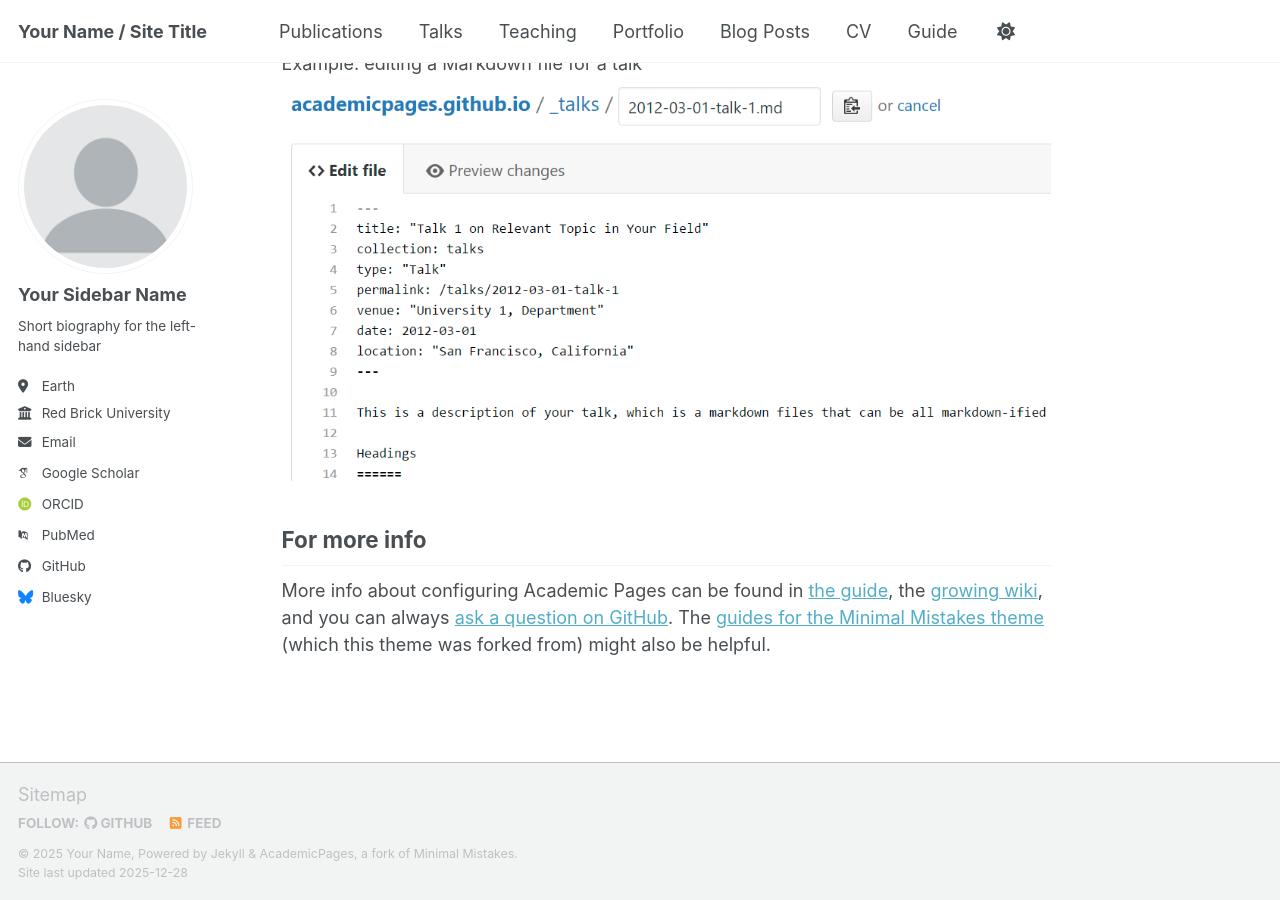
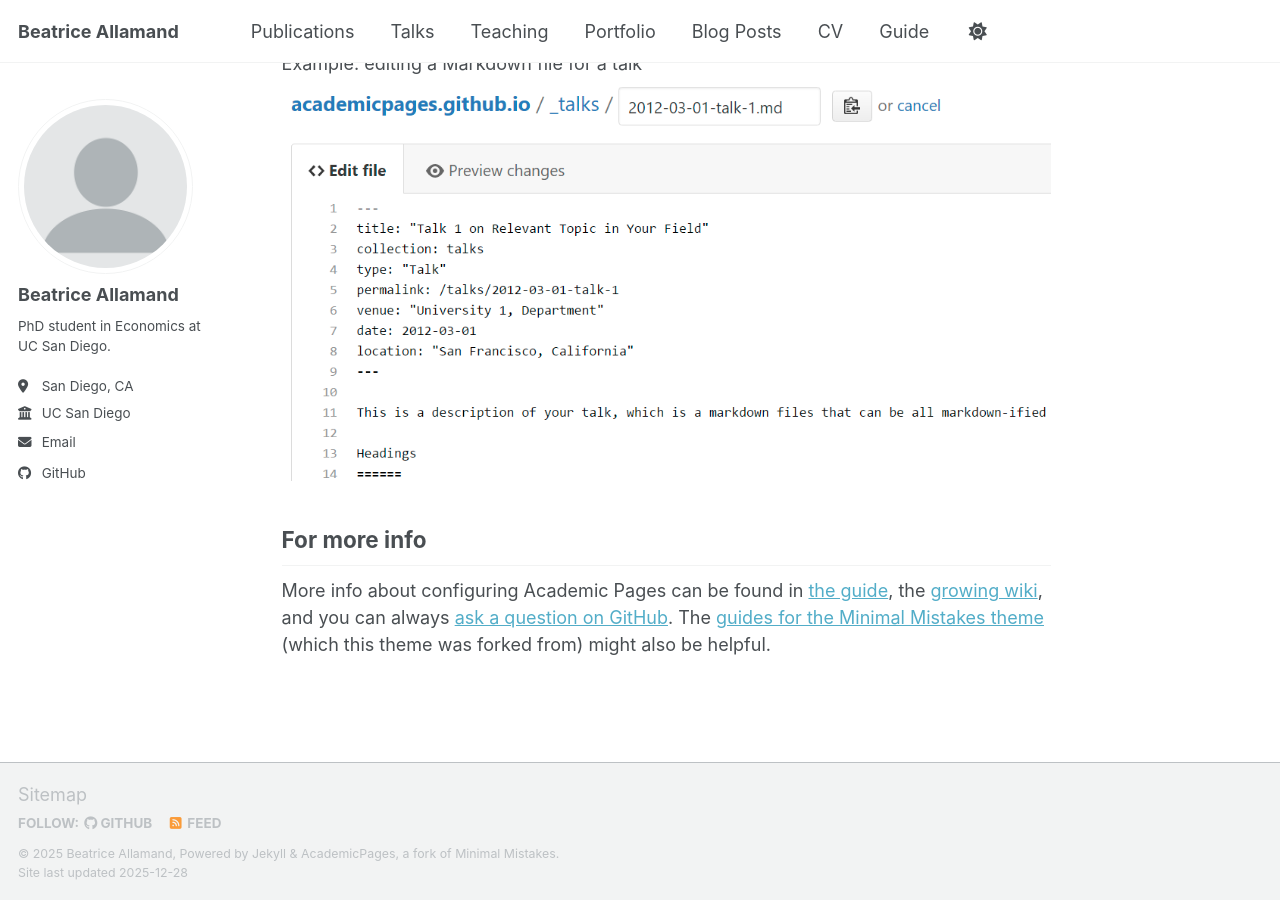
Before and after one commit to beatriceallamand/beatriceallamand.github.io, a Jekyll site: the page built from _pages/about.md, in a window 1280 px wide and 900 px high, scrolled down 2718 px. Built offline with Jekyll 4.4.1, drawn with Linux system fonts in a browser that asks for light colours; some web fonts are replaced; a script bundle is joined from its source files by our own code; library files that are not in the unit come from our copies.

Commit message:
Modify personal details in _config.yml
Updated personal information and links in the configuration file.

```diff
--- a/_config.yml
+++ b/_config.yml
@@ -9,14 +9,14 @@
 # Basic Site Settings
 locale                   : "en-US"
 site_theme               : "default" # the available themes options are "default", "air", "sunrise", "mint", "dirt" and "contrast"
-title                    : "Your Name / Site Title"
+title                    : "Beatrice Allamand"
 title_separator          : "-"
-name                     : &name "Your Name"
-description              : &description "Your Name's academic portfolio"   # Update this with a general description of your site, this is the default if not overridden by a page
-url                      : https://academicpages.github.io # The base hostname & protocol for your site e.g. "https://[your GitHub username].github.io",
+name                     : &name "Beatrice Allamand"
+description              : &description "PhD student in Economics at UC San Diego"   # Update this with a general description of your site, this is the default if not overridden by a page
+url                      : "https://beatriceallamand.github.io" # The base hostname & protocol for your site e.g. "https://[your GitHub username].github.io",
                                                            # or if you already have some other page hosted on Github then use "https://[your GitHub username].github.io/[Your Repo Name]"
 baseurl                  : "" # the subpath of your site, e.g. "/blog"
-repository               : "academicpages/academicpages.github.io"
+repository               : "beatriceallamand.github.io"
 
 # Site Author - The following control what appear as part of the author content on the side bar.
 #               If a field is blank the icon and link will not appear, otherwise it will be shown.
@@ -24,24 +24,25 @@
 author:
   # Biographic information
   avatar           : "profile.png"
-  name             : "Your Sidebar Name"
+  name             : "Beatrice Allamand"
   pronouns         : # example: "she/her"
-  bio              : "Short biography for the left-hand sidebar"
-  location         : "Earth"
-  employer         : "Red Brick University"
+  bio              : "PhD student in Economics at UC San Diego."
+  location         : "San Diego, CA"
+  employer         : "UC San Diego"
   uri              : # URL
-  email            : "none@example.org"
+  email            : "mallamandturner@ucsd.edu"
+  github           : "beatriceallamand"
 
   # Academic websites
   academia         : # URL
   arxiv            : # URL - Update with the correct link to your profile
-  googlescholar    : "https://scholar.google.com/citations?user=PS_CX0AAAAAJ"
+  googlescholar    :
   inspire-hep      : # URL
   impactstory      : # URL
-  orcid            : "https://orcid.org/yourorcidurl"
+  orcid            :
   semantic         : # URL
   ssrn             : # URL
-  pubmed           : "https://www.ncbi.nlm.nih.gov/pubmed/?term=john+snow"
+  pubmed           :
   researchgate     : # URL
   scopus           : # URL
   zotero           : # URL
@@ -51,13 +52,13 @@
   bitbucket        : # Username - Update with your username on the site
   codepen          : # Username
   dribbble         : # Username
-  github           : "academicpages"
+  github           : "beatriceallamand"
   kaggle           : # Username
   stackoverflow    : # User number or user number and name (i.e., use "1" or "1/jeff-atwood")
 
   # Social media
   artstation       : # Username
-  bluesky          : "bsky.app" # Replace this with you Bluesky username
+  bluesky          :
   facebook         : # Username
   flickr           : # Username
   foursquare       : # Username
```
